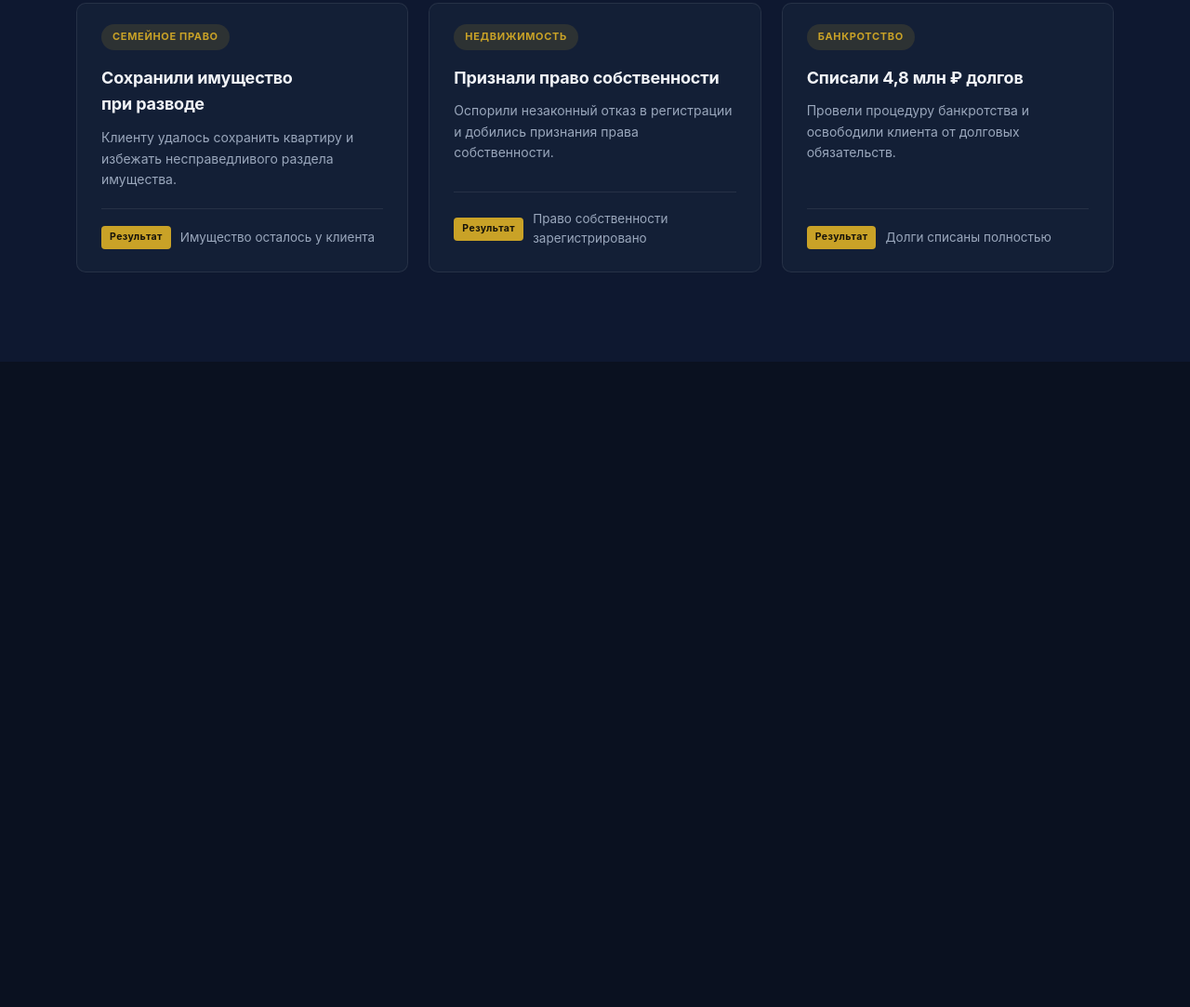
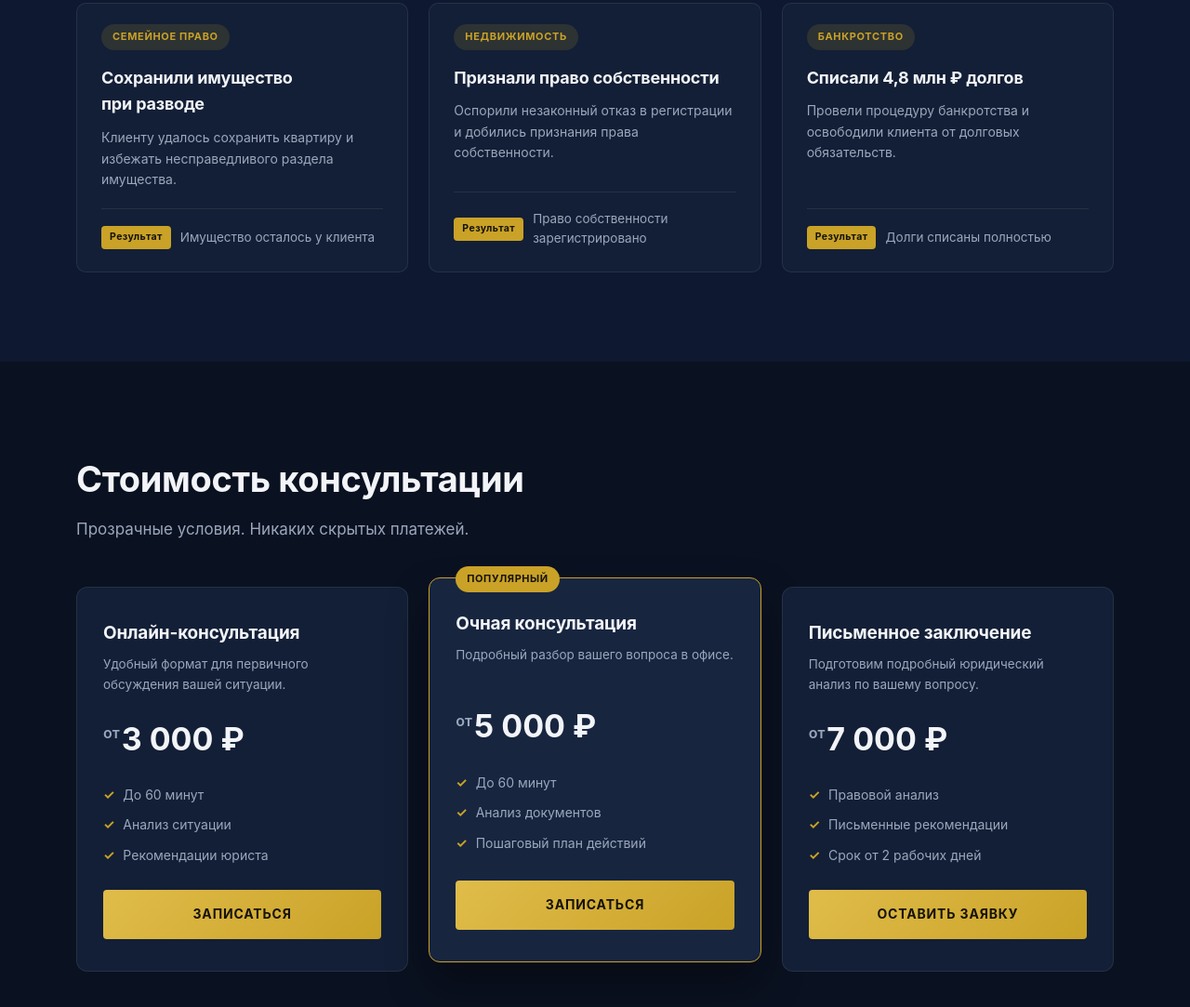
Before and after one commit to Allusa394/veritas-landing-proto, a plain HTML site: page index.html in a window 1280 px wide. Shown: the part 2479-3562 px from the top of the page at 93% size. Before the commit the page ends 2868 px from the top, so only its background shows below. Drawn offline with Linux system fonts and the light colour scheme.

Commit message:
[agent] add: секция Стоимость консультации

```diff
--- a/index.html
+++ b/index.html
@@ -394,6 +394,71 @@
   @media (max-width: 880px) { .cases-grid { grid-template-columns: 1fr; } }
   @media (min-width: 881px) and (max-width: 1080px) { .cases-grid { grid-template-columns: repeat(2, 1fr); } }
 
+  /* ===== Стоимость ===== */
+  .pricing-grid {
+    display: grid;
+    grid-template-columns: repeat(3, 1fr);
+    gap: 22px;
+    align-items: stretch;
+  }
+
+  .price-card {
+    background: var(--surface);
+    border: 1px solid var(--border);
+    border-radius: 12px;
+    padding: 34px 28px;
+    display: flex;
+    flex-direction: column;
+    position: relative;
+  }
+
+  .price-card.featured {
+    border-color: var(--gold);
+    background: var(--surface-2);
+    transform: translateY(-10px);
+    box-shadow: 0 24px 44px rgba(0,0,0,0.35);
+  }
+
+  .price-badge {
+    position: absolute;
+    top: -13px;
+    left: 28px;
+    background: var(--gold);
+    color: #16130a;
+    font-size: 11px;
+    font-weight: 700;
+    letter-spacing: 0.05em;
+    text-transform: uppercase;
+    padding: 5px 12px;
+    border-radius: 20px;
+  }
+
+  .price-card h3 { font-size: 19px; margin-bottom: 8px; }
+  .price-desc { font-size: 13.5px; color: var(--text-dim); margin-bottom: 20px; min-height: 40px; }
+
+  .price-value { font-size: 34px; font-weight: 700; margin-bottom: 22px; }
+  .price-value sup { font-size: 16px; font-weight: 600; margin-right: 2px; color: var(--text-dim); }
+
+  .price-features {
+    list-style: none;
+    padding: 0;
+    margin: 0 0 26px;
+    display: flex;
+    flex-direction: column;
+    gap: 10px;
+    flex-grow: 1;
+  }
+
+  .price-features li { font-size: 14px; color: var(--text-dim); display: flex; align-items: center; gap: 9px; }
+  .price-features li::before { content: '✓'; color: var(--gold); font-weight: 700; }
+
+  .price-card .btn { width: 100%; justify-content: center; }
+
+  @media (max-width: 880px) {
+    .pricing-grid { grid-template-columns: 1fr; }
+    .price-card.featured { transform: none; }
+  }
+
   /* Placeholder — секции добавляются по одной */
 </style>
 </head>
@@ -582,6 +647,55 @@
   </div>
 </section>
 
+<section id="about">
+  <div class="container">
+    <div class="section-head">
+      <h2>Стоимость консультации</h2>
+      <p>Прозрачные условия. Никаких скрытых платежей.</p>
+    </div>
+    <div class="pricing-grid">
+
+      <div class="price-card">
+        <h3>Онлайн-консультация</h3>
+        <p class="price-desc">Удобный формат для первичного обсуждения вашей ситуации.</p>
+        <div class="price-value"><sup>от</sup>3 000 ₽</div>
+        <ul class="price-features">
+          <li>До 60 минут</li>
+          <li>Анализ ситуации</li>
+          <li>Рекомендации юриста</li>
+        </ul>
+        <a href="#contact" class="btn btn-gold">Записаться</a>
+      </div>
+
+      <div class="price-card featured">
+        <span class="price-badge">Популярный</span>
+        <h3>Очная консультация</h3>
+        <p class="price-desc">Подробный разбор вашего вопроса в офисе.</p>
+        <div class="price-value"><sup>от</sup>5 000 ₽</div>
+        <ul class="price-features">
+          <li>До 60 минут</li>
+          <li>Анализ документов</li>
+          <li>Пошаговый план действий</li>
+        </ul>
+        <a href="#contact" class="btn btn-gold">Записаться</a>
+      </div>
+
+      <div class="price-card">
+        <h3>Письменное заключение</h3>
+        <p class="price-desc">Подготовим подробный юридический анализ по вашему вопросу.</p>
+        <div class="price-value"><sup>от</sup>7 000 ₽</div>
+        <ul class="price-features">
+          <li>Правовой анализ</li>
+          <li>Письменные рекомендации</li>
+          <li>Срок от 2 рабочих дней</li>
+        </ul>
+        <a href="#contact" class="btn btn-gold">Оставить заявку</a>
+      </div>
+
+    </div>
+  </div>
+</section>
+
 <!-- CONTENT_PLACEHOLDER -->
 
 </body>
```
